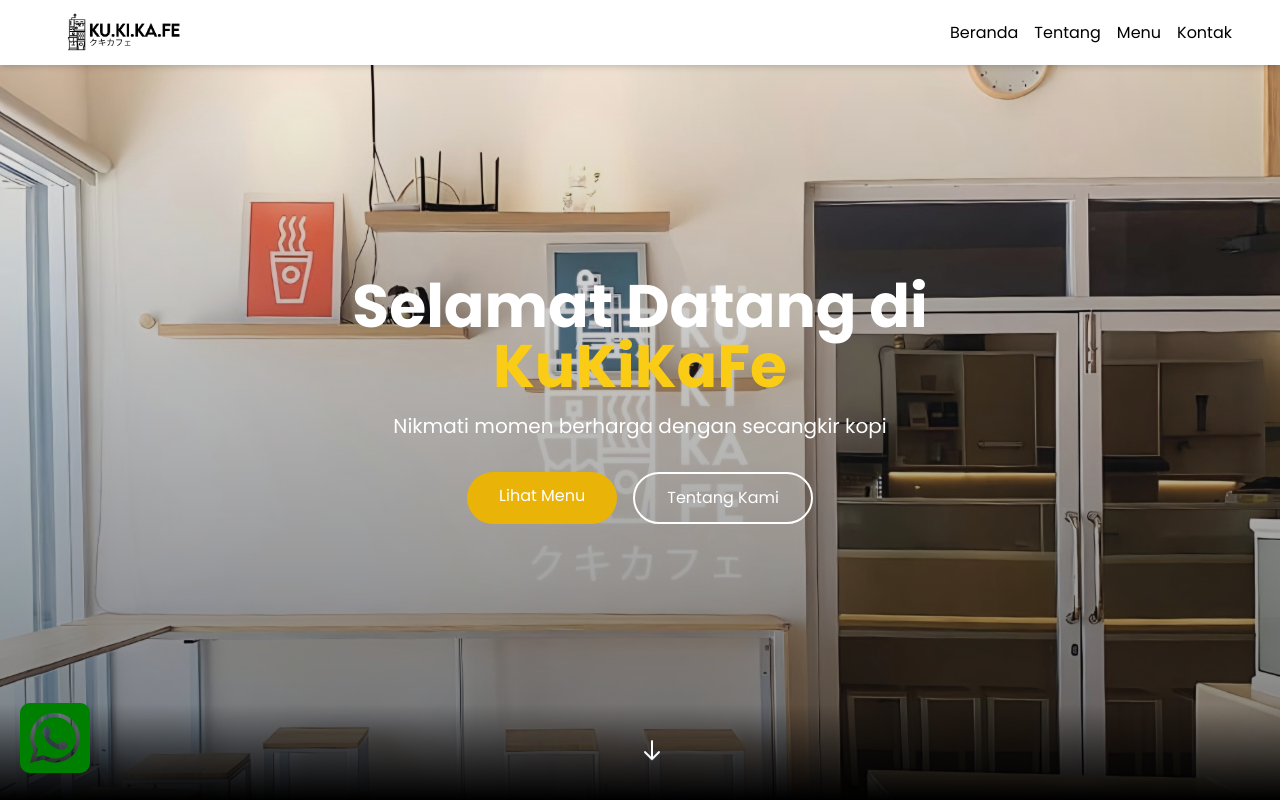
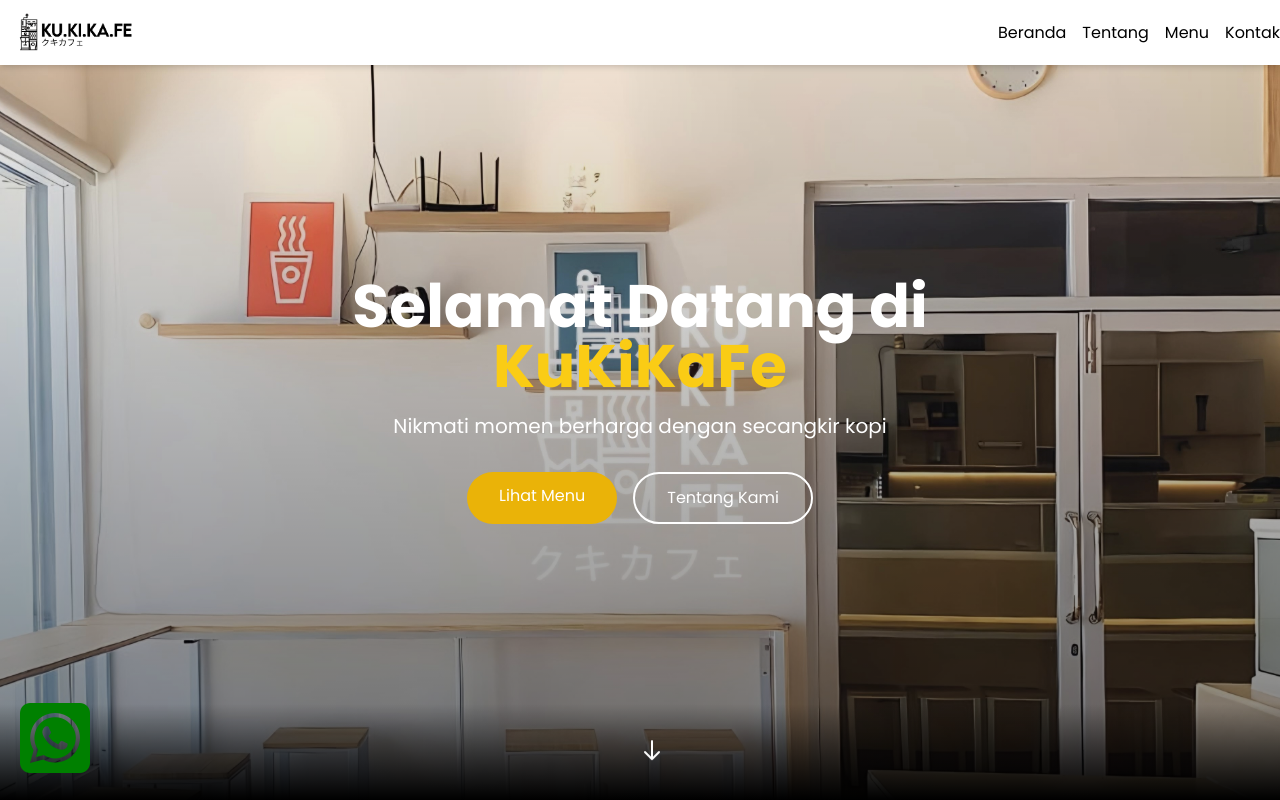
Before and after one commit to Nanzuxza/kukikafe_v2, a website: page index.html in a window 1280 px wide. Shown: the top 800 px of the page. Drawn offline with nearby package versions, Linux system fonts and the light colour scheme.

```diff
--- a/index.html
+++ b/index.html
@@ -8,7 +8,7 @@
     <link href="dist/output.css" rel="stylesheet">
     <link href="dist/output.css" rel="stylesheet">
     <link rel="stylesheet" href="https://cdn.jsdelivr.net/npm/bootstrap-icons@1.11.3/font/bootstrap-icons.min.css">
-    <link rel="icon" href="/img/favicon.ico">
+    <link rel="icon" href="img/favicon.ico">
     <link rel="stylesheet" href="https://unpkg.com/aos@next/dist/aos.css" />
     <style>
         @import url('https://fonts.googleapis.com/css2?family=Poppins:wght@300;400;600;700&display=swap');
@@ -92,7 +92,7 @@
 
 <body class="min-h-screen">
     <header id="navbar" class="fixed top-0 left-0 right-0 w-full z-50 bg-white shadow-md navbar">
-        <div class="container mx-auto px-12 py-3 flex justify-between items-center transition-all duration-300">
+        <div class="container mx-auto py-3 flex justify-between items-center transition-all duration-300">
             <div class="transition-all duration-300">
                 <img src="/img/navbar_kuki_480.png" width="150" alt="kukikafe" class="transition-all duration-300">
             </div>
```
Also changed, not shown: img/favicon.ico, img/unifa.ico (added).
